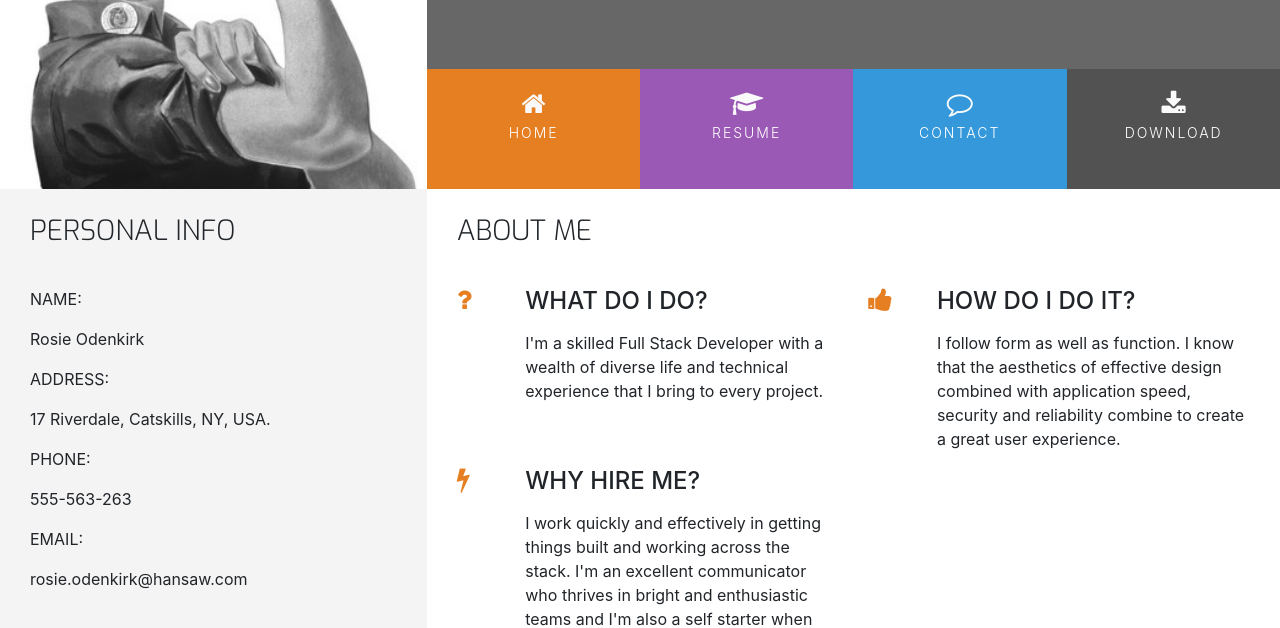
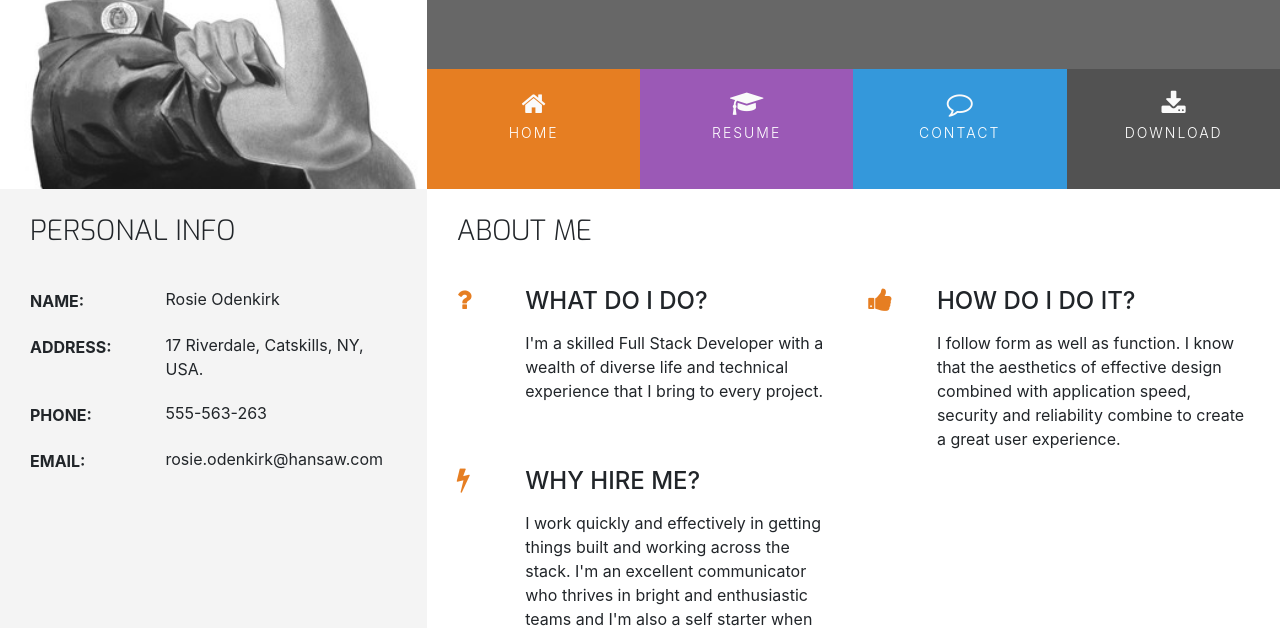
Before and after one commit to DionneMaguire/resume, a plain HTML site: page index.html in a window 1280 px wide. Shown: the part 180-808 px from the top of the page. Drawn offline with nearby package versions, Linux system fonts and the light colour scheme.

Commit message:
styled the personal information

```diff
--- a/assets/css/style.css
+++ b/assets/css/style.css
@@ -225,3 +225,38 @@ footer {
 .three-reasons-heading {
     margin-bottom: 15px;
 }
+
+/* --------------------------------------Personal info */
+
+.personal-info-item {
+    margin-bottom: 20px;
+    display: block;
+    clear: both;
+}
+
+.personal-info-item .key,
+.personal-info-item .value {
+    padding-right: 8px;
+    display: inline-block;
+}
+
+.personal-info-item .key p,
+.personal-info-item .value p {
+    margin: 0;
+}
+
+.personal-info-item .key {
+    width: 30%;
+    margin-right: 21px;
+    padding-top: 2px;
+    vertical-align: top;
+}
+
+.personal-info-item .key p {
+    font-weight: 700;
+}
+
+.personal-info-item .value {
+    position: relative;
+    width: 60%;
+}
```
